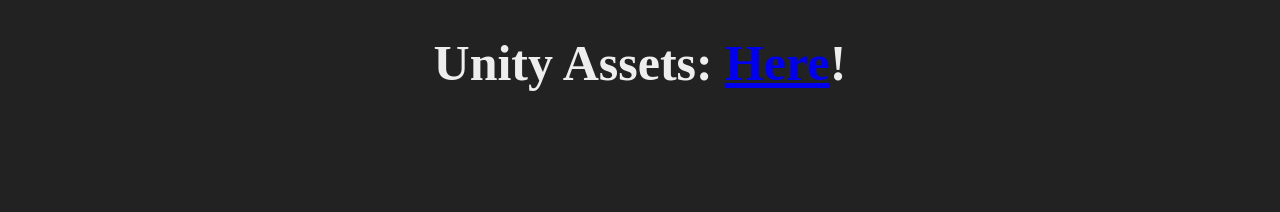
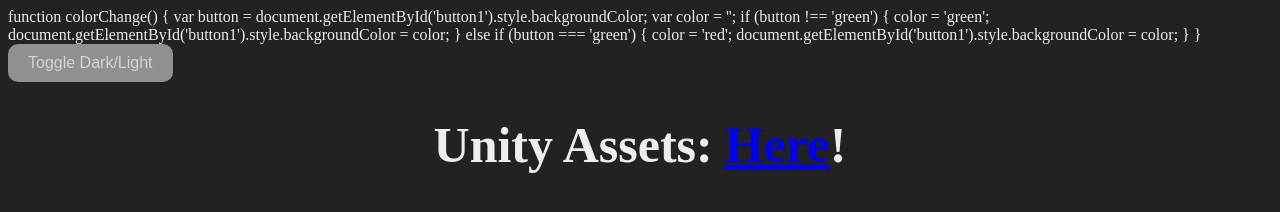
Before and after one commit to TrentonGage11/UnityAssets, a plain HTML site: page index.html in a window 1280 px wide. Drawn offline with Linux system fonts and the light colour scheme.

Commit message:
Update index.html

```diff
--- a/index.html
+++ b/index.html
@@ -11,9 +11,33 @@ h1 {
   text-align: center;
   font-size: 50px;
 }
+.button {
+background-color: #909090;
+color: #d3d3d3;
+font-size: 16px;
+padding: 10px 20px;
+border-radius: 10px;
+border: 0px;
+}
 </style>
 </head>
 <body>
+function colorChange() {
+var button = document.getElementById('button1').style.backgroundColor;
+var color = '';
+
+if (button !== 'green') {
+    color = 'green';
+    document.getElementById('button1').style.backgroundColor = color;
+
+    }
+else if (button === 'green') {
+    color = 'red';
+    document.getElementById('button1').style.backgroundColor = color;
+
+    }
+}
+<input type="button" id="button1" class="button" onclick="colorChange()" value="Toggle Dark/Light" />
 <h1>Unity Assets: <a href='https://github.com/TrentonGage11/UnityAssets'>Here</a>!</h1>
 </body>
 </html>
```
